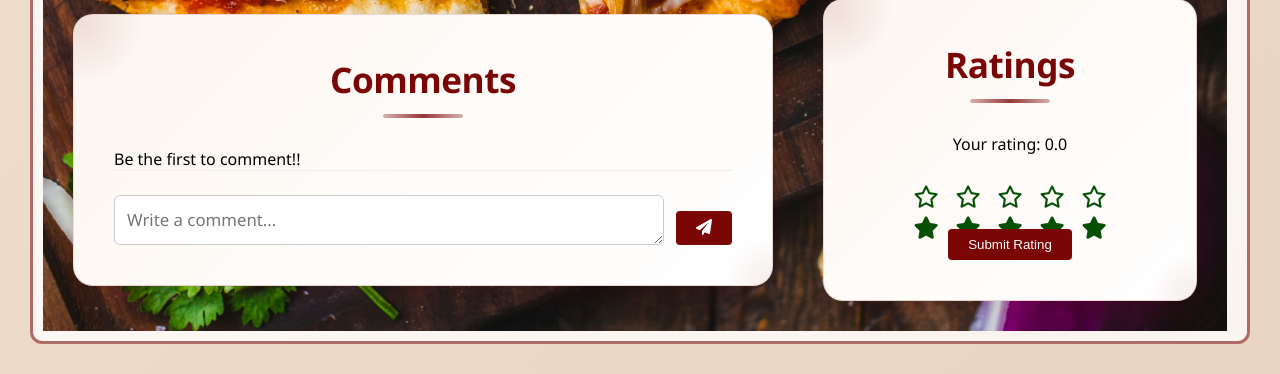
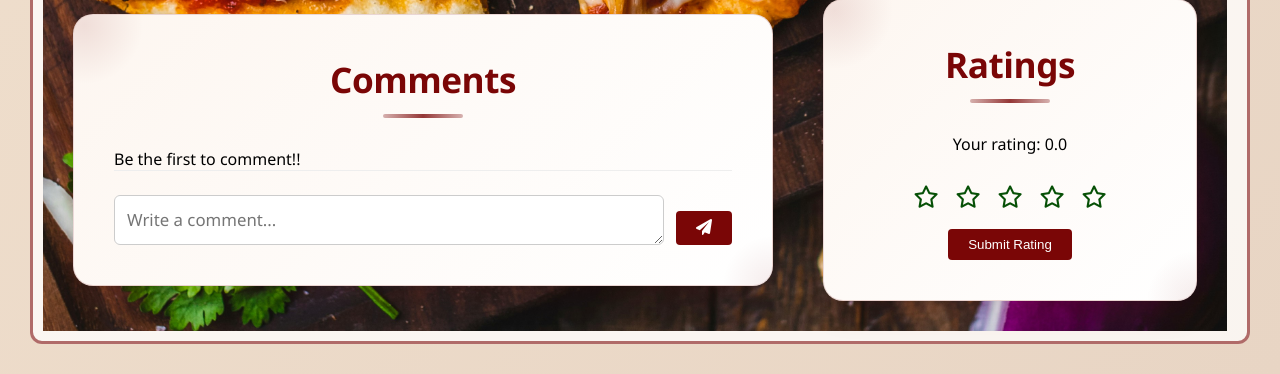
Before and after one commit to cal847/tasteyy, a Django app: template recipes/templates/recipes/recipe_detail.html in a window 1280 px wide. Shown: the part 1896-2270 px from the top of the page. Run offline with Django 5.2, Linux system fonts and the light colour scheme; the template is opened without the code that fills it: values that come from a table or form of the project are taken from there, others are empty; data comes from the database, SQL or seed files in the repository; parts of the project's set-up code (start-up, migrations or seed data) failed here and were passed over.

```diff
--- a/recipes/static/recipes/css/recipe-details.css
+++ b/recipes/static/recipes/css/recipe-details.css
@@ -587,7 +587,7 @@
 
 .star.filled i,
 .star.hovering i {
-    color: rgb(6, 80, 6); /* your green */
+    color: rgb(0, 51, 0); /* your green */
 }
 
 /* .star .star-filled {
--- a/recipes/templates/recipes/recipe_detail.html
+++ b/recipes/templates/recipes/recipe_detail.html
@@ -160,23 +160,18 @@
                 <div class="star-rating-input">
                     <span class="star" data-value="1">
                         <i class="fa-regular fa-star"></i>
-                        <i class="fa-solid fa-star star-filled"></i>
                     </span>
                     <span class="star" data-value="2">
                         <i class="fa-regular fa-star"></i>
-                        <i class="fa-solid fa-star star-filled"></i>
                     </span>
                     <span class="star" data-value="3">
                         <i class="fa-regular fa-star"></i>
-                        <i class="fa-solid fa-star star-filled"></i>
                     </span>
                     <span class="star" data-value="4">
                         <i class="fa-regular fa-star"></i>
-                        <i class="fa-solid fa-star star-filled"></i>
                     </span>
                     <span class="star" data-value="5">
                         <i class="fa-regular fa-star"></i>
-                        <i class="fa-solid fa-star star-filled"></i>
                     </span>
                 </div>
 
```
Also changed, not shown: requirements.txt (+0 -30 lines), 1 other file.
